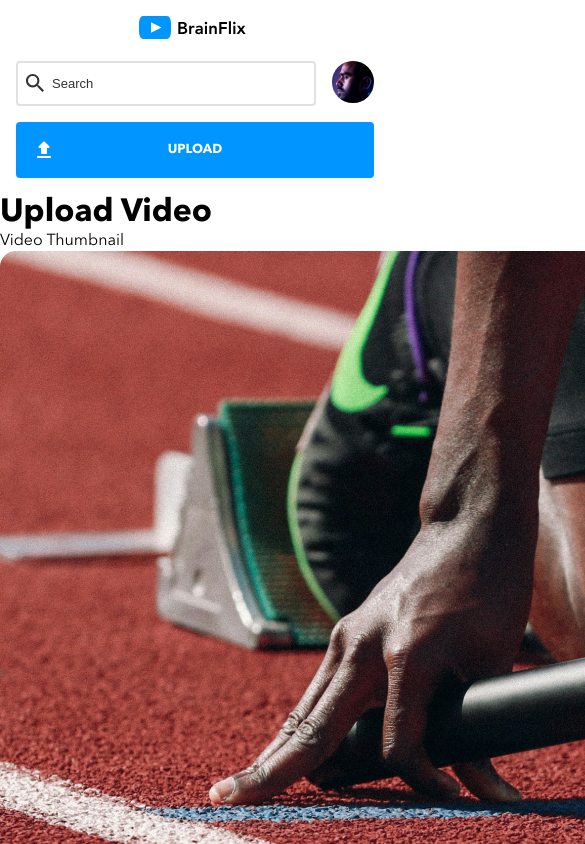
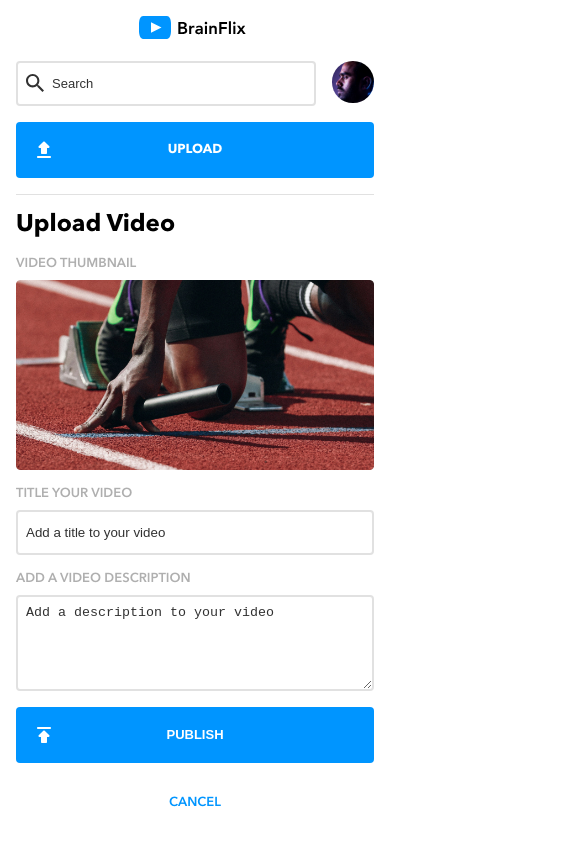
Before and after one commit to StefanUoft/stefan-chen-brainflix, a React (Vite) app: page /upload in a window 390 px wide. Shown: the top 844 px of the page, 585 px wide, since content can reach past the window. Built offline with nearby package versions, Linux system fonts and the light colour scheme; no server answers.

Commit message:
create mobile scss for upload page

```diff
--- a/src/components/Header/Header.jsx
+++ b/src/components/Header/Header.jsx
@@ -30,7 +30,7 @@ function Header() {
           <img className="header__user1" src={MohamMuruge} alt="User Icon" />
         </div>
 
-        <Link to="/upload" className="header__upload" href="#">
+        <Link to="/upload" className="header__upload" >
           <img src={UploadIcon} alt="Upload Icon" />
           UPLOAD
           <img src={UploadIcon} alt="Upload Icon" />
--- a/src/pages/UploadPage/UploadPage.jsx
+++ b/src/pages/UploadPage/UploadPage.jsx
@@ -1,69 +1,68 @@
 import React from "react";
 import "./UploadPage.scss";
-import { useState } from "react";
 import { Link, useNavigate } from "react-router-dom";
 import videoThumb from "../../assets/images/Upload-video-preview.jpg";
+import publishIcon from "../../assets/icons/publish.svg";
 
 function UploadPage() {
-  const [isModalVisible, setIsModalVisible] = useState(false);
   const navigate = useNavigate();
 
-  const handleFormSubmit = async (event) => {
+  const handleFormSubmit = (event) => {
     event.preventDefault();
-    setIsModalVisible(true);
+    alert("Uploaded Successfully");
 
     setTimeout(() => {
       navigate("/");
-    }, 2000);
+    }, 1000);
   };
 
   return (
     <>
-      {isModalVisible && <div className="uploadform__modal">Thank you!</div>}
+      <div className="upload-page">
+        <div className="upload-page__wrapper">
+          <h1 className="upload-page__title">Upload Video</h1>
 
-      <div className="flex-wrapper flex-wrapper--underlined">
-        <div className="uploadform__wrapper">
-          <h1 className="uploadform__title">Upload Video</h1>
-
-          <form className="uploadform" onSubmit={handleFormSubmit}>
-            <div className="uploadform__group-thumb">
-              <label className="uploadform__label">Video Thumbnail</label>
+          <form className="upload-page__form" onSubmit={handleFormSubmit}>
+            <div className="upload-page__thumbnail-group">
+              <label className="upload-page__label">VIDEO THUMBNAIL</label>
               <img
-                className="uploadform__thumb"
+                className="upload-page__thumbnail"
                 src={videoThumb}
                 alt="video thumbnail"
               />
             </div>
 
-            <div className="uploadform__group-inputs">
-              <label className="uploadform__label" htmlFor="titlefield">
-                Title your video
+            <div className="upload-page__inputs-group">
+              <label className="upload-page__label" htmlFor="titlefield">
+                TITLE YOUR VIDEO
               </label>
               <input
-                className="uploadform__titlefield uploadform__input"
+                className="upload-page__input--title"
                 type="text"
                 id="titlefield"
                 name="titlefield"
                 placeholder="Add a title to your video"
               />
 
-              <label className="uploadform__label" htmlFor="descfield">
-                Add a video description
+              <label className="upload-page__label" htmlFor="descfield">
+                ADD A VIDEO DESCRIPTION
               </label>
               <textarea
-                className="uploadform__descfield uploadform__input"
+                className="upload-page__input--description"
                 id="descfield"
                 name="descfield"
                 placeholder="Add a description to your video"
               ></textarea>
             </div>
 
-            <div className="uploadform__group-submit">
-              <button type="submit" className="uploadform__button button">
-                Publish
+            <div className="upload-page__actions">
+            <button type="submit" className="upload-page__publish">
+                <img src={publishIcon} alt="Publish Icon" />
+                PUBLISH
+                <img src={publishIcon} alt="Publish Icon" />
               </button>
-              <Link to="/" className="uploadform__cancel">
-                Cancel
+              <Link to="/" className="upload-page__cancel">
+                CANCEL
               </Link>
             </div>
           </form>
--- a/src/pages/UploadPage/UploadPage.scss
+++ b/src/pages/UploadPage/UploadPage.scss
@@ -0,0 +1,98 @@
+@use "../../styles/partials/colors" as *;
+@use "../../styles/partials/mixins" as *;
+
+.upload-page {
+  padding: 0 1rem;
+
+  &__title {
+    font-size: 1.5rem;
+    font-weight: 700;
+    padding: 1rem 0;
+    border-top: 0.0625rem solid $Seondary-mercury;
+  }
+
+  &__thumbnail-group {
+    display: flex;
+    flex-direction: column;
+  }
+
+  &__label {
+    font-size: 0.8125rem;
+    color: $Primary-sliver;
+    font-weight: 600;
+    padding-bottom: 0.5rem;
+  }
+
+  &__thumbnail {
+    width: 100%;
+    padding-bottom: 1rem;
+  }
+
+  &__inputs-group {
+    display: flex;
+    flex-direction: column;
+  }
+
+  &__input--title {
+    height: 2.8rem;
+    border: 0.125rem solid $Seondary-mercury;
+    border-radius: 0.25rem;
+    padding: 0.5rem;
+    margin-bottom: 1rem;
+
+    &::placeholder {
+      color: $Primary-brainflix-black;
+    }
+  }
+
+  &__input--description {
+    height: 6rem;
+    border: 0.125rem solid $Seondary-mercury;
+    border-radius: 0.25rem;
+    padding: 0.5rem;
+    margin-bottom: 1rem;
+
+    &::placeholder {
+      color: $Primary-brainflix-black;
+    }
+  }
+
+  &__actions {
+    display: flex;
+    flex-direction: column;
+  }
+
+  &__publish {
+    display: flex;
+    background-color: $Primary-brainflix-blue;
+    border-radius: 0.25rem;
+    color: $Primary-white;
+    font-size: 0.8125rem;
+    font-weight: 600;
+    width: 100%;
+    justify-content: space-between;
+    align-items: center;
+    padding: 1rem;
+    margin-bottom: 1rem;
+    text-decoration: none;
+    border: none;
+    img:nth-of-type(2) {
+      visibility: hidden;
+    }
+  }
+
+  &__cancel {
+    display: flex;
+    justify-content: center;
+    align-items: center;
+    background-color: $Primary-white;
+    border-radius: 0.25rem;
+    color: $Primary-brainflix-blue;
+    font-size: 0.8125rem;
+    font-weight: 600;
+    width: 100%;
+    padding: 1rem;
+    margin-bottom: 1rem;
+    text-decoration: none;
+  }
+}
```
